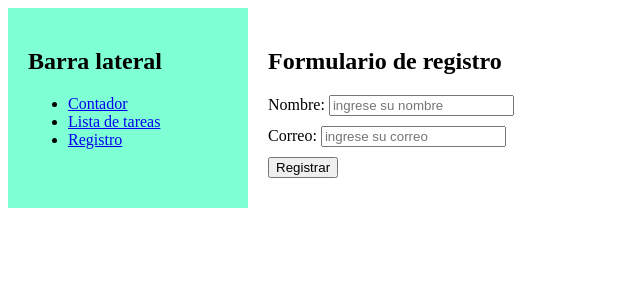
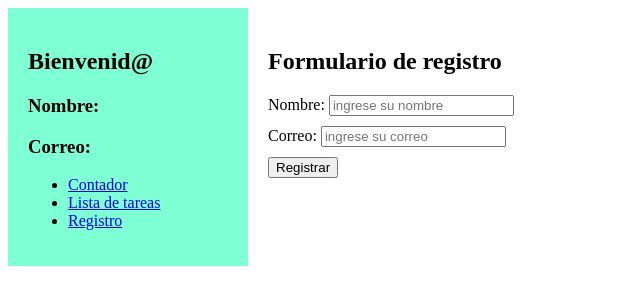
Before and after one commit to JohansonCda/vue, a Vue app: page /registrar in a window 1280 px wide. Shown: the top 304 px of the page, without its empty margins (0-640 px from the left). Built offline with nearby package versions, Linux system fonts and the light colour scheme.

Commit message:
Store with pinia

```diff
--- a/src/components/Sidebar.vue
+++ b/src/components/Sidebar.vue
@@ -1,6 +1,8 @@
 <template>
   <div class="sidebar">
-    <h2>Barra lateral</h2>
+    <h2>Bienvenid@</h2>
+    <h3>Nombre: {{ nombre }}</h3>
+    <h3>Correo: {{ correo }}</h3>
     <ul>
       <li><router-link to="/contador">Contador</router-link></li>
       <li><router-link to="/lista-de-tareas">Lista de tareas</router-link></li>
@@ -9,7 +11,22 @@
   </div>
 </template>
 
-<script setup></script>
+<script setup>
+import { useRegistrarStore } from '@/modules/registro/stores/registrarStore';
+import { ref, watch } from 'vue';
+
+const registrarStore = useRegistrarStore();
+const nombre = ref(registrarStore.nombre);
+const correo = ref(registrarStore.correo);
+
+watch(() => registrarStore.nombre, (newValue => {
+  nombre.value = newValue
+}));
+
+watch(() => registrarStore.correo, (newValue => {
+  correo.value = newValue
+}));
+</script>
 
 <style>
 .sidebar {
--- a/src/modules/registro/schemas/validationSchema.js
+++ b/src/modules/registro/schemas/validationSchema.js
@@ -2,5 +2,5 @@
 
 export const schema = yup.object({
   nombre: yup.string().required(),
-  email: yup.string().email().required()
+  correo: yup.string().email().required()
 });
--- /dev/null
+++ b/src/modules/registro/stores/registrarStore.js
@@ -0,0 +1,14 @@
+import { defineStore } from "pinia";
+import { ref } from "vue";
+
+export const useRegistrarStore = defineStore('registrar', () => {
+  const nombre = ref('');
+  const correo = ref('');
+
+  const guardarRegistro = (nombreFormulario, correoFormulario) => {
+    nombre.value = nombreFormulario;
+    correo.value = correoFormulario;
+  };
+
+  return { nombre, correo, guardarRegistro }
+});
--- a/src/modules/registro/views/RegistrarView.vue
+++ b/src/modules/registro/views/RegistrarView.vue
@@ -4,13 +4,13 @@
     <Form :validation-schema="schema" @submit="onSubmit">
       <div class="form">
         <label for="nombre">Nombre: </label>
-        <Field name="nombre" type="text" placeholder="ingrese su nombre" id="nombre" />
+        <Field v-model="nombre" name="nombre" type="text" placeholder="ingrese su nombre" id="nombre" />
         <ErrorMessage name="nombre" />
       </div>
       <div class="form">
         <label for="correo">Correo: </label>
-        <Field name="email" type="email" placeholder="ingrese su correo" id="correo" />
-        <ErrorMessage name="email" />
+        <Field v-model="correo" name="correo" type="correo" placeholder="ingrese su correo" id="correo" />
+        <ErrorMessage name="correo" />
       </div>
 
       <div class="form">
@@ -24,8 +24,15 @@
 <script setup>
 import { Form, Field, ErrorMessage } from 'vee-validate';
 import { schema } from '../schemas/validationSchema';
+import { useRegistrarStore } from '../stores/registrarStore';
+import { ref } from 'vue';
+
+const registrarStore = useRegistrarStore();
+const nombre = ref('');
+const correo = ref('');
 
 const onSubmit = () => {
+  registrarStore.guardarRegistro(nombre.value, correo.value);
   console.log("Se ha enviado el formulario");
 };
 
```
